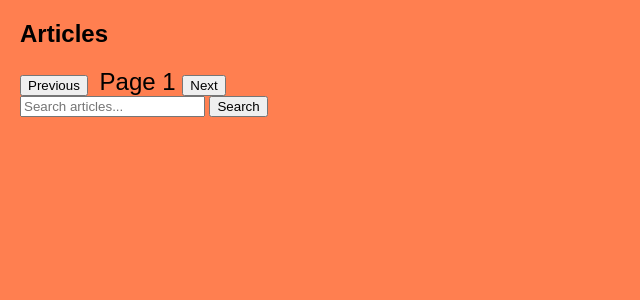
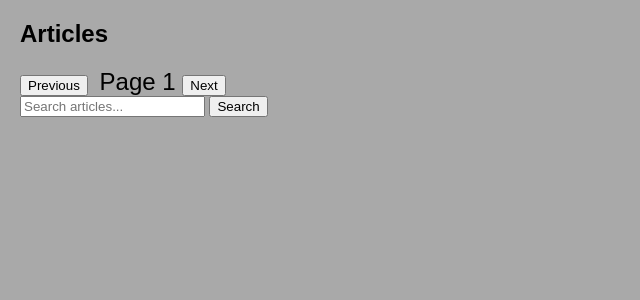
Before and after one commit to BorislavRaynov/dataScrap, a Django app: page / in a window 1280 px wide. Shown: the top 300 px of the page, without its empty margins (0-640 px from the left). Run offline with Django 5.2, Linux system fonts and the light colour scheme; data that the repository does not hold is empty.

Commit message:
Styles updated.

```diff
--- a/static/css/styles.css
+++ b/static/css/styles.css
@@ -1,7 +1,7 @@
 body {
     font-family: Arial, sans-serif;
     margin: 20px;
-    background-color: coral;
+    background-color: darkgray;
 }
 
 .article {
```
